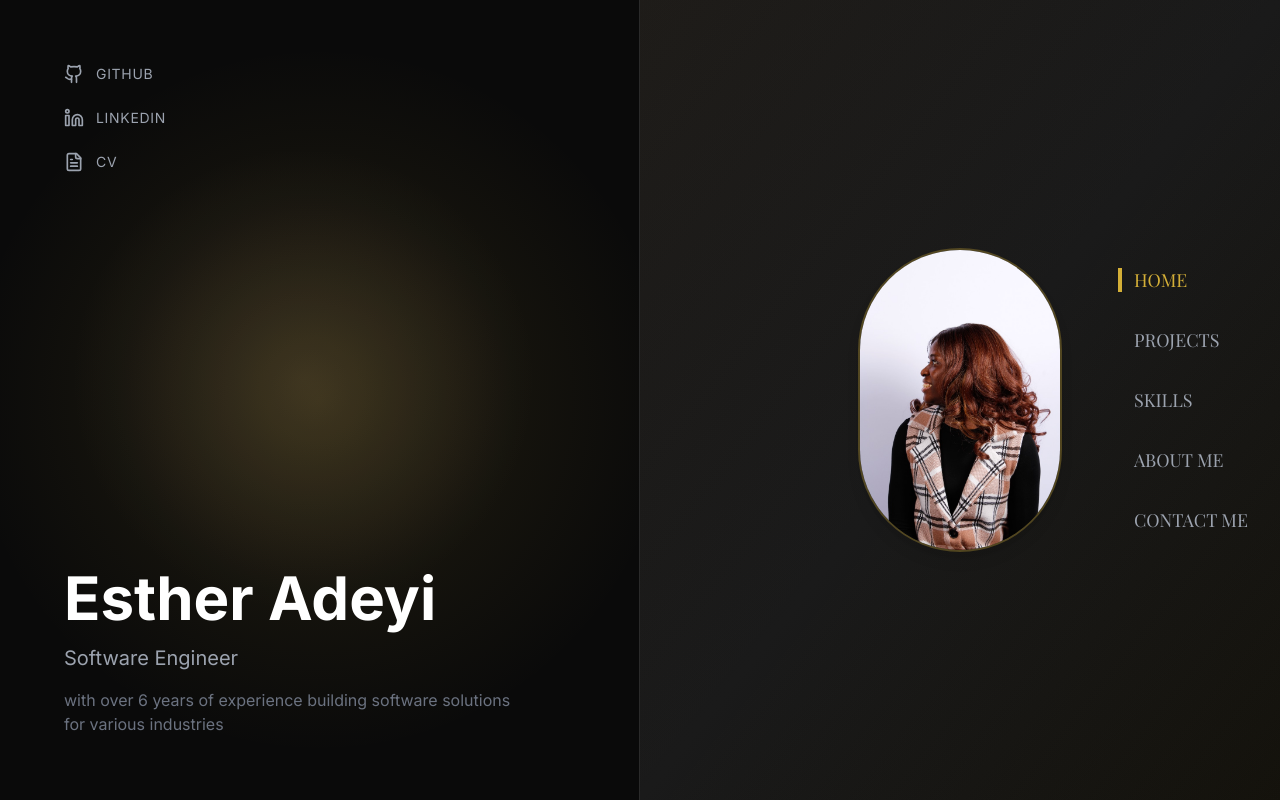
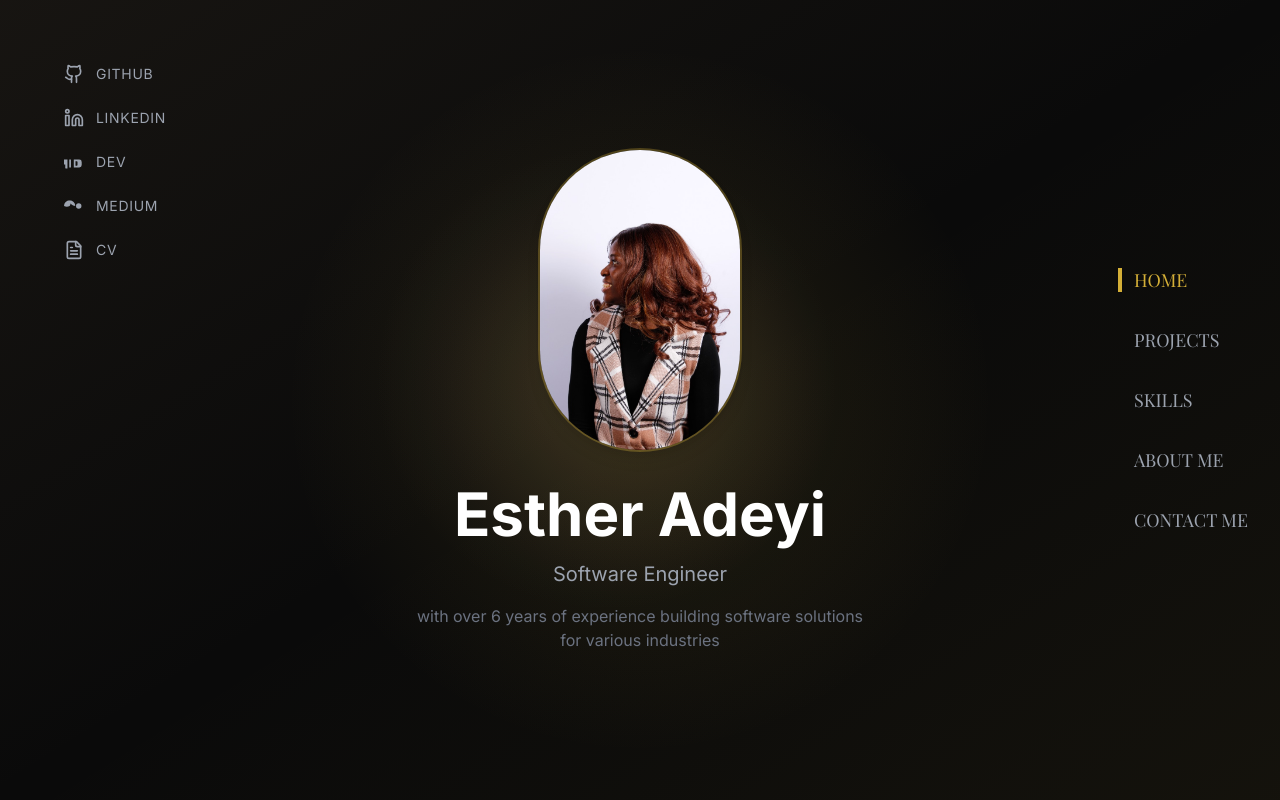
Before and after one commit to mhizsean/sean-portfolio, a Next.js app: page / in a window 1280 px wide. Built offline with nearby package versions, Linux system fonts and the light colour scheme; a web font is replaced by a local one.

Commit message:
change homepage layout andd and social links

```diff
--- a/app/page.tsx
+++ b/app/page.tsx
@@ -1,11 +1,9 @@
 import HomeLeftSection from "@/components/HomeLeftSection";
-import HomeRightSection from "@/components/HomeRightSection";
 
 export default function Home() {
   return (
-    <main className="flex min-h-screen flex-col md:flex-row">
+    <main className="min-h-screen">
       <HomeLeftSection />
-      <HomeRightSection />
     </main>
   );
 }
--- a/components/HomeLeftSection.tsx
+++ b/components/HomeLeftSection.tsx
@@ -1,6 +1,7 @@
 "use client";
 
 import { useLayoutEffect, useRef } from "react";
+import Image from "next/image";
 import {
   motion,
   useMotionTemplate,
@@ -63,10 +64,11 @@ export default function HomeLeftSection() {
   return (
     <div
       ref={sectionRef}
-      className="relative flex h-full min-h-[50vh] w-full flex-col overflow-hidden border-r border-dark-border bg-dark-bg md:min-h-screen md:w-1/2"
+      className="relative flex min-h-screen w-full flex-col overflow-hidden bg-dark-bg"
       onMouseMove={handleMove}
       onMouseLeave={handleLeave}
     >
+      <div className="pointer-events-none absolute inset-0 bg-gradient-to-br from-accent-secondary/10 via-transparent to-accent-primary/5" />
       {!reduceMotion && (
         <>
           <motion.div
@@ -88,9 +90,9 @@ export default function HomeLeftSection() {
         />
       )}
 
-      <div className="relative z-10 flex h-full min-h-0 flex-1 flex-col justify-between p-8 md:p-12 lg:p-16">
+      <div className="relative z-10 flex min-h-screen flex-1 flex-col">
         <motion.div
-          className="flex flex-col gap-6"
+          className="absolute left-0 top-0 z-20 flex flex-col gap-6 p-8 md:p-12 lg:p-16"
           initial={{ opacity: 0, y: 20 }}
           animate={{ opacity: 1, y: 0 }}
           transition={{ duration: 0.6 }}
@@ -116,11 +118,29 @@ export default function HomeLeftSection() {
           })}
         </motion.div>
 
+        <div className="flex flex-1 flex-col items-center justify-center px-8 py-24 text-center md:px-12 md:py-28 lg:px-16">
           <motion.div
-          className="space-y-4"
+            className="flex flex-col items-center space-y-8"
+            initial={{ opacity: 0, scale: 0.95 }}
+            animate={{ opacity: 1, scale: 1 }}
+            transition={{ duration: 0.6, delay: 0.2 }}
+          >
+            <div className="relative mx-auto h-30 w-30 overflow-hidden rounded-full border-2 border-accent-primary/30 shadow-lg md:h-50 md:w-50">
+              <Image
+                src="/images/profile.jpg"
+                alt="Esther Adeyi"
+                className="object-cover object-center"
+                width={200}
+                height={200}
+                priority
+              />
+            </div>
+
+            <motion.div
+              className="mx-auto max-w-md space-y-4"
               initial={{ opacity: 0, y: 20 }}
               animate={{ opacity: 1, y: 0 }}
-          transition={{ duration: 0.6, delay: 0.3 }}
+              transition={{ duration: 0.6, delay: 0.35 }}
             >
               <motion.h1
                 className="text-4xl font-bold text-white md:text-5xl lg:text-6xl"
@@ -134,20 +154,22 @@ export default function HomeLeftSection() {
                 className="text-lg text-gray-400 md:text-xl"
                 initial={{ opacity: 0 }}
                 animate={{ opacity: 1 }}
-            transition={{ delay: 0.7 }}
+                transition={{ delay: 0.65 }}
               >
                 Software Engineer
               </motion.p>
               <motion.p
-            className="max-w-md text-sm text-gray-500 md:text-base"
+                className="text-sm text-gray-500 md:text-base"
                 initial={{ opacity: 0 }}
                 animate={{ opacity: 1 }}
-            transition={{ delay: 0.9 }}
+                transition={{ delay: 0.8 }}
               >
                 with over 6 years of experience building software solutions for
                 various industries
               </motion.p>
             </motion.div>
+          </motion.div>
+        </div>
       </div>
     </div>
   );
--- a/components/HomeRightSection.tsx
+++ /dev/null
@@ -1,31 +0,0 @@
-"use client";
-
-import { motion } from "framer-motion";
-import Image from "next/image";
-
-export default function HomeRightSection() {
-  return (
-    <div className="relative w-full overflow-hidden bg-gradient-to-br from-dark-surface via-dark-card to-dark-bg md:min-h-screen md:w-1/2">
-      <div className="absolute inset-0 bg-gradient-to-br from-accent-secondary/10 via-transparent to-accent-primary/5" />
-      <div className="relative z-10 h-full flex items-center justify-center p-8 md:p-12 lg:p-16">
-        <motion.div
-          className="text-center space-y-4"
-          initial={{ opacity: 0, scale: 0.9 }}
-          animate={{ opacity: 1, scale: 1 }}
-          transition={{ duration: 0.6, delay: 0.3 }}
-        >
-          <div className="relative mx-auto h-30 w-30 overflow-hidden rounded-full border-2 border-accent-primary/30 shadow-lg md:h-50 md:w-50">
-            <Image
-              src="/images/profile.jpg"
-              alt="Esther Adeyi"
-              className="object-cover object-center"
-              width={200}
-              height={200}
-              priority
-            />
-          </div>
-        </motion.div>
-      </div>
-    </div>
-  );
-}
--- /dev/null
+++ b/components/SocialBrandIcons.tsx
@@ -0,0 +1,38 @@
+type IconProps = {
+  size?: number;
+  className?: string;
+};
+
+/** Dev.to wordmark (currentColor; matches Simple Icons devdotto shape). */
+export function DevToIcon({ size = 24, className }: IconProps) {
+  return (
+    <svg
+      xmlns="http://www.w3.org/2000/svg"
+      width={size}
+      height={size}
+      viewBox="0 0 24 24"
+      fill="currentColor"
+      className={className}
+      aria-hidden
+    >
+      <path d="M0 9.032v6.07h1.506v3.988a.59.59 0 00.59.59h2.065V9.032H0zm6.293 0v9.648h2.065V9.032H6.293zm5.46 0v9.648H18.29a2.955 2.955 0 002.956-2.956V11.99a2.956 2.956 0 00-2.956-2.957H11.753zm2.065 2.065h1.506a.89.89 0 01.89.89v3.736a.89.89 0 01-.89.89h-1.506V11.097z" />
+    </svg>
+  );
+}
+
+/** Medium logomark (currentColor; three dots). */
+export function MediumIcon({ size = 24, className }: IconProps) {
+  return (
+    <svg
+      xmlns="http://www.w3.org/2000/svg"
+      width={size}
+      height={size}
+      viewBox="0 0 24 24"
+      fill="currentColor"
+      className={className}
+      aria-hidden
+    >
+      <path d="M13.54 12a6.76 6.76 0 01-6.82-6.82A6.76 6.76 0 0113.54 12zM0 12a6.76 6.76 0 016.82-6.82A6.76 6.76 0 016.82 12 6.76 6.76 0 010 12zm20.93 0a3.26 3.26 0 01-3.26 3.26 3.26 3.26 0 010-6.52 3.26 3.26 0 013.26 3.26z" />
+    </svg>
+  );
+}
--- a/constants/socialLinks.ts
+++ b/constants/socialLinks.ts
@@ -1,7 +1,11 @@
+import type { ComponentType } from "react";
 import { FileText, Github, Linkedin, type LucideIcon } from "lucide-react";
+import { DevToIcon, MediumIcon } from "@/components/SocialBrandIcons";
+
+export type SocialIcon = LucideIcon | ComponentType<{ size?: number; className?: string }>;
 
 export type SocialLink = {
-  icon: LucideIcon;
+  icon: SocialIcon;
   label: string;
   href: string;
 };
@@ -13,5 +17,15 @@ export const socialLinks: SocialLink[] = [
     label: "LinkedIn",
     href: "https://www.linkedin.com/in/esther-o-adeyi/",
   },
+  {
+    icon: DevToIcon,
+    label: "DEV",
+    href: "https://dev.to/",
+  },
+  {
+    icon: MediumIcon,
+    label: "Medium",
+    href: "https://medium.com/",
+  },
   { icon: FileText, label: "CV", href: "#" },
 ];
```
Lines whose indentation alone changed are shown as unchanged.
